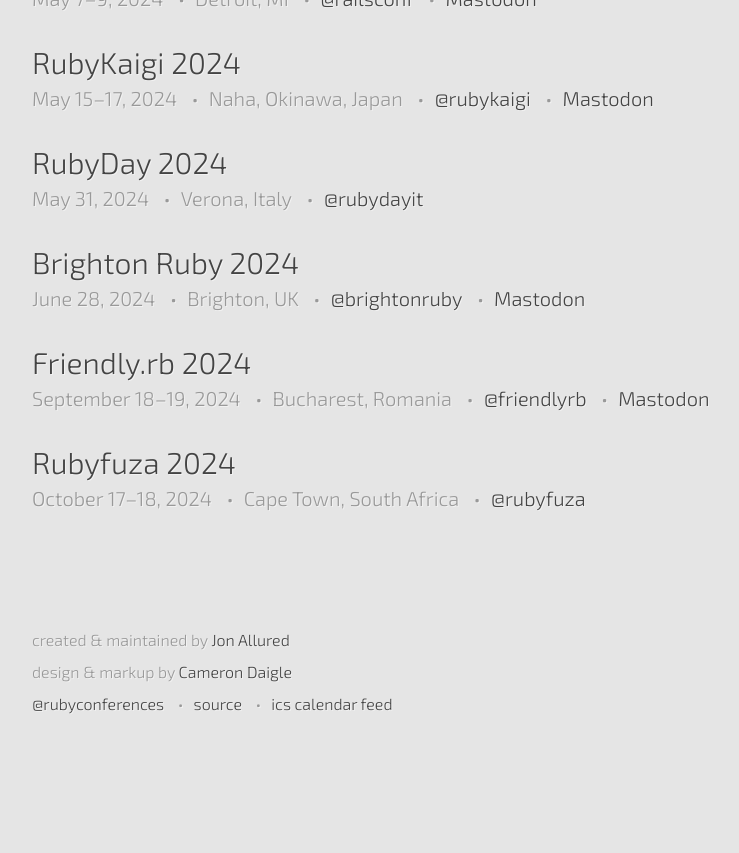
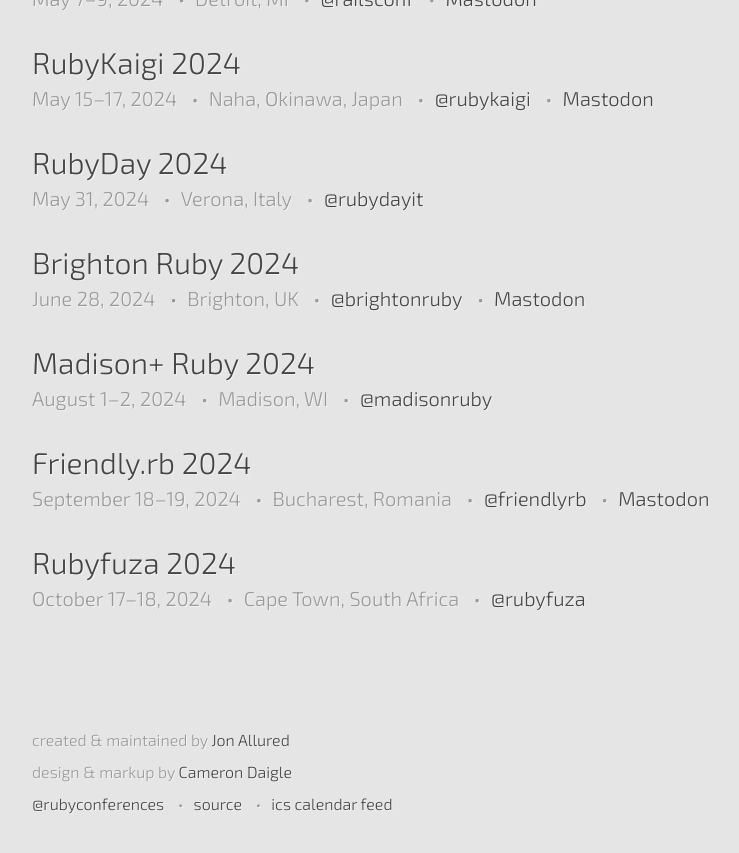
Before and after one commit to ruby-conferences/ruby-conferences.github.io, a Jekyll site: the page built from index.html, in a window 1280 px wide and 900 px high, scrolled down 1118 px. Shown: the top 853 px of the window, without its empty margins (208-947 px from the left). Built offline with Jekyll 4.4.1, drawn with Linux system fonts in a browser that asks for light colours; before the commit the page ends 1918 px from its top, so only the background shows below that.

Commit message:
Add Madison+ Ruby 2024 (#544)

```diff
--- a/_data/conferences.yml
+++ b/_data/conferences.yml
@@ -2468,6 +2468,13 @@
   twitter: brightonruby
   mastodon: https://ruby.social/@brightonruby
 
+- name: Madison+ Ruby 2024
+  location: Madison, WI
+  start_date: 2024-08-01
+  end_date: 2024-08-02
+  url: https://madisonruby.com
+  twitter: madisonruby
+
 - name: Friendly.rb 2024
   location: Bucharest, Romania
   start_date: 2024-09-18
```
